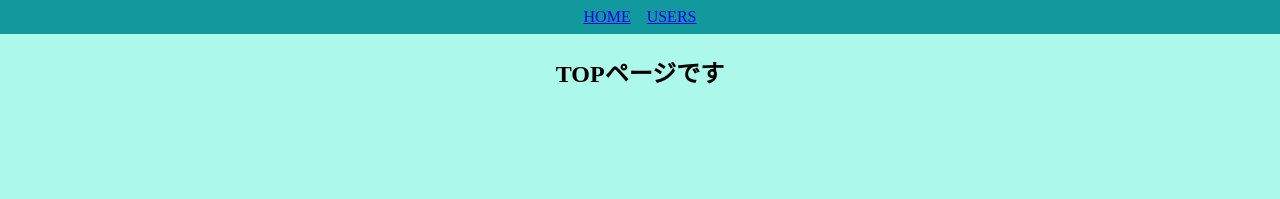
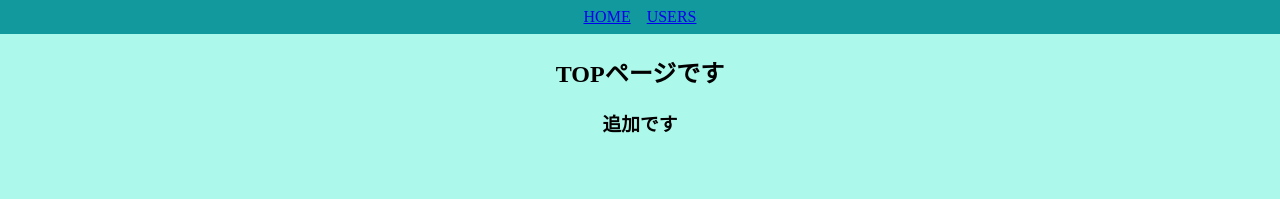
Before and after one commit to san510/Udemy-AtomicDesign, a React (Create React App) app: page / in a window 1280 px wide. Shown: the top 199 px of the page. Built offline with nearby package versions, Linux system fonts and the light colour scheme.

Commit message:
branch Test Push

```diff
--- a/src/components/pages/Top.jsx
+++ b/src/components/pages/Top.jsx
@@ -4,6 +4,7 @@ export const Top = () => {
   return (
     <SContainer>
       <h2>TOPページです</h2>
+      <h3>追加です</h3>
     </SContainer>
   );
 };
```
